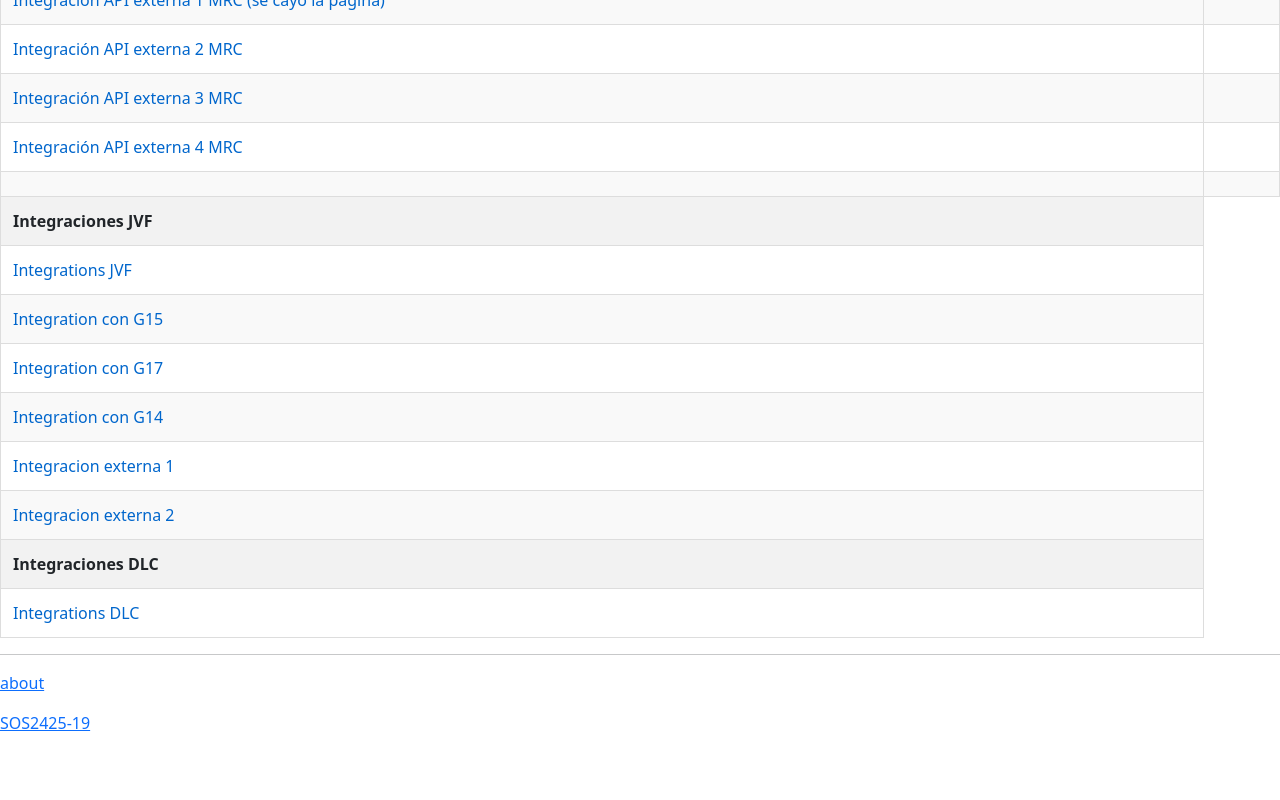
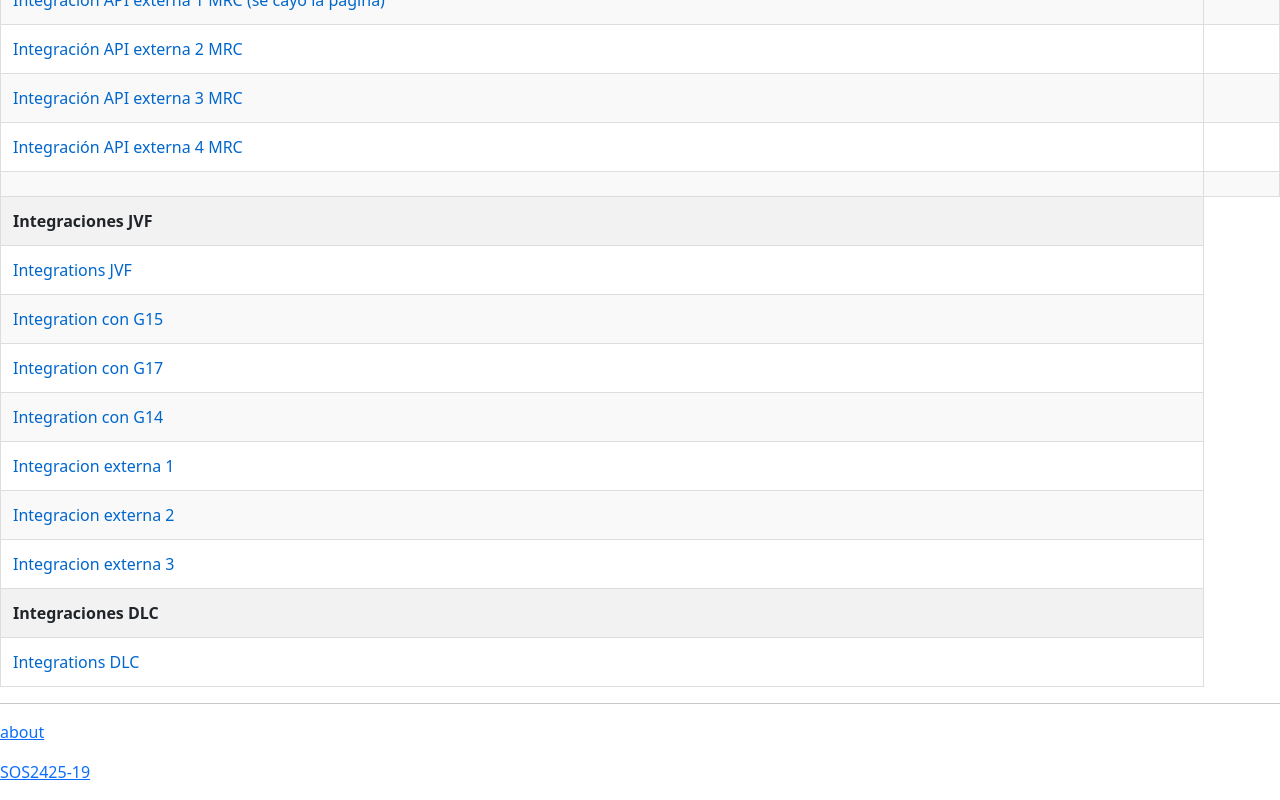
Before and after one commit to gti-sos/SOS2425-19, a SvelteKit app in the folder src/front/: page /integrations in a window 1280 px wide. Shown: the part 500-1300 px from the top of the page. Before the commit the page ends 1251 px from the top, so only its background shows below. Built offline with nearby package versions, Linux system fonts and the light colour scheme.

Commit message:
integracion JVF

```diff
--- a/src/front/src/routes/integrations/+page.svelte
+++ b/src/front/src/routes/integrations/+page.svelte
@@ -129,6 +129,11 @@
                     <a href="/ownerships-changes-stats/graph/apiExterna2">Integracion externa 2</a>
                 </td>
             </tr>
+            <tr>
+                <td>
+                    <a href="/ownerships-changes-stats/graph/apiExterna3">Integracion externa 3</a>
+                </td>
+            </tr>
         </tbody>
         <thead>
             <tr>
```
